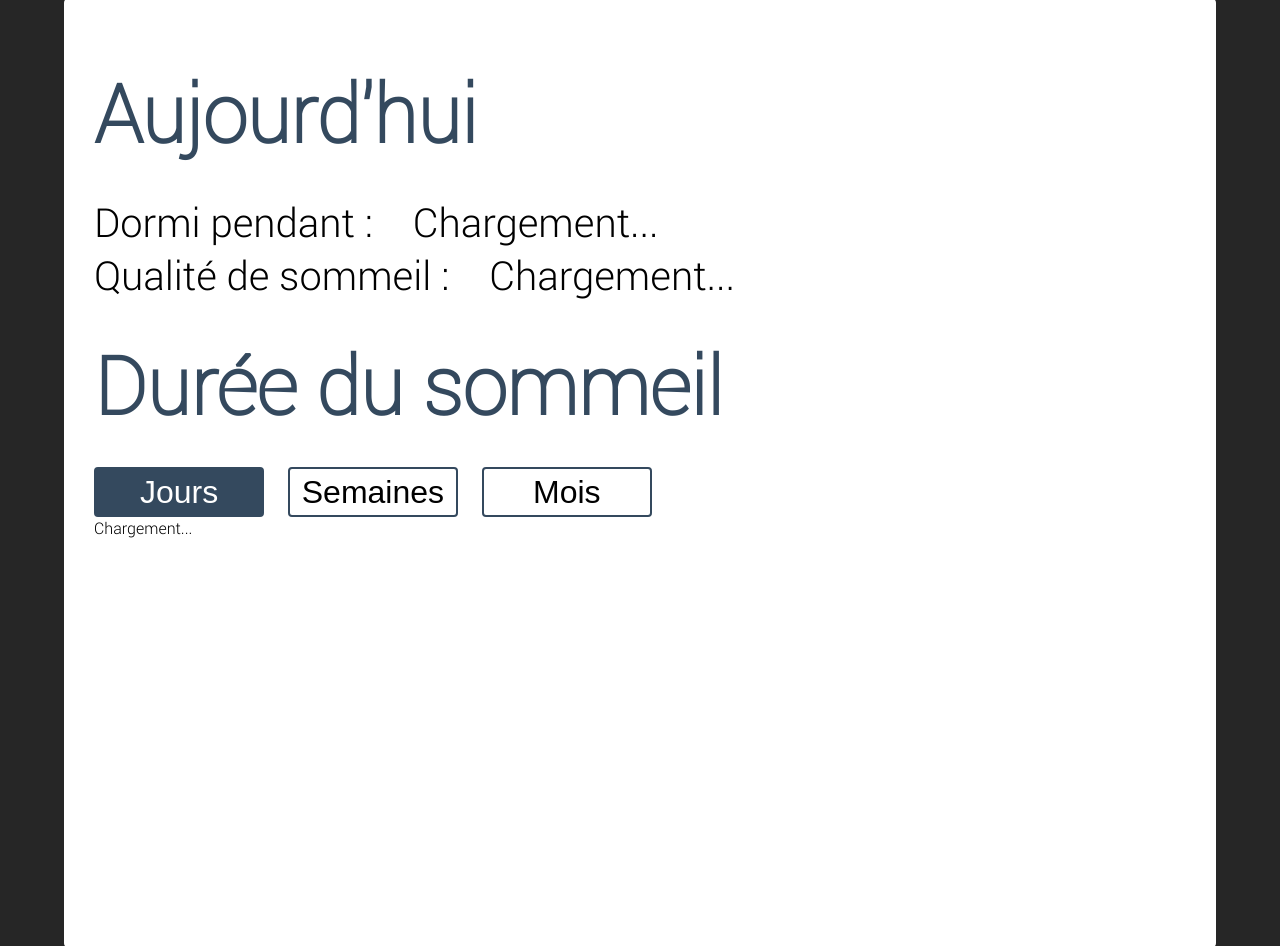
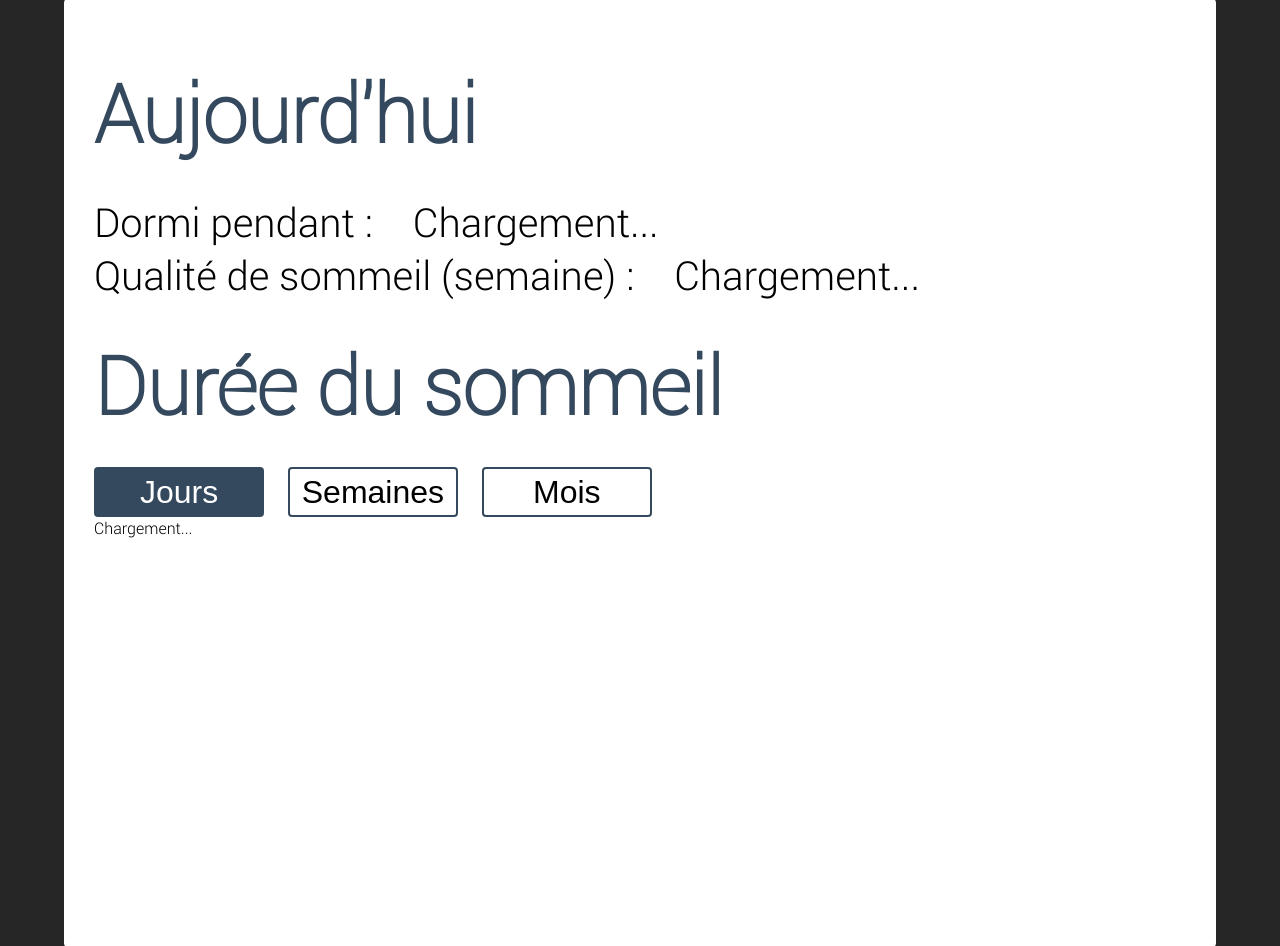
Before and after one commit to ClementRomac/FitBit_Project, a PHP site: page /Pages/sleep.php in a window 1280 px wide. Shown: the part 191-1137 px from the top of the page. Run offline with PHP 8.4, Linux system fonts and the light colour scheme; the visitor is signed in with stand-in values (Sample User, id 1).

Commit message:
Ajout semiane dans sommeil

```diff
--- a/App/Pages/sleep.php
+++ b/App/Pages/sleep.php
@@ -26,7 +26,7 @@
             <h2 class="sleepC"> Aujourd'hui </h2>
 
                 <p>Dormi pendant : <span class="space"></span> <span id="sleep_value">Chargement...</span> </p>
-                <p>Qualité de sommeil : <span class="space"></span> <span id="sleep_quality">Chargement...</span></p>
+                <p>Qualité de sommeil (semaine) : <span class="space"></span> <span id="sleep_quality">Chargement...</span></p>
 
             <h2 class="sleepC">Durée du sommeil</h2>
 
```
